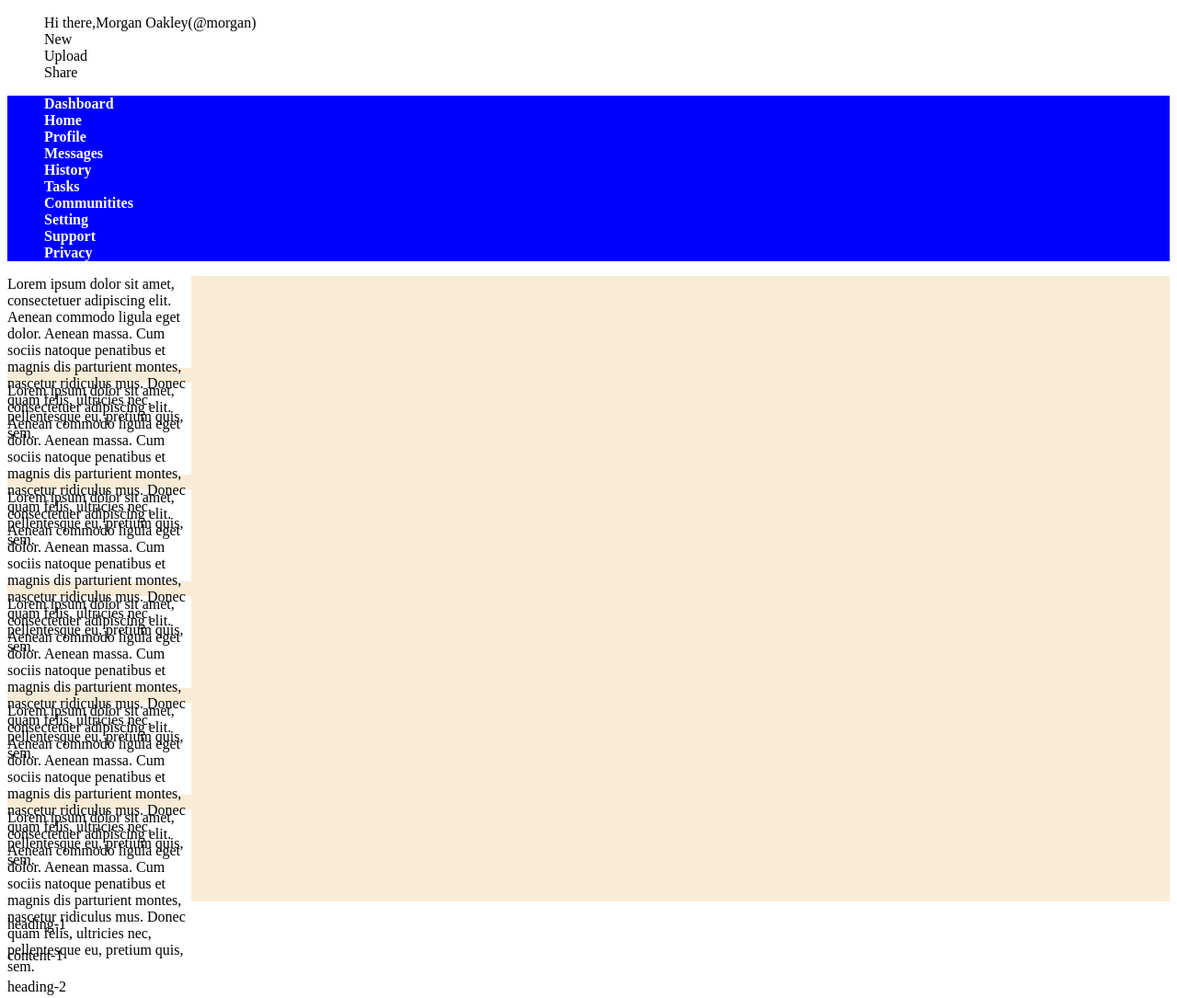
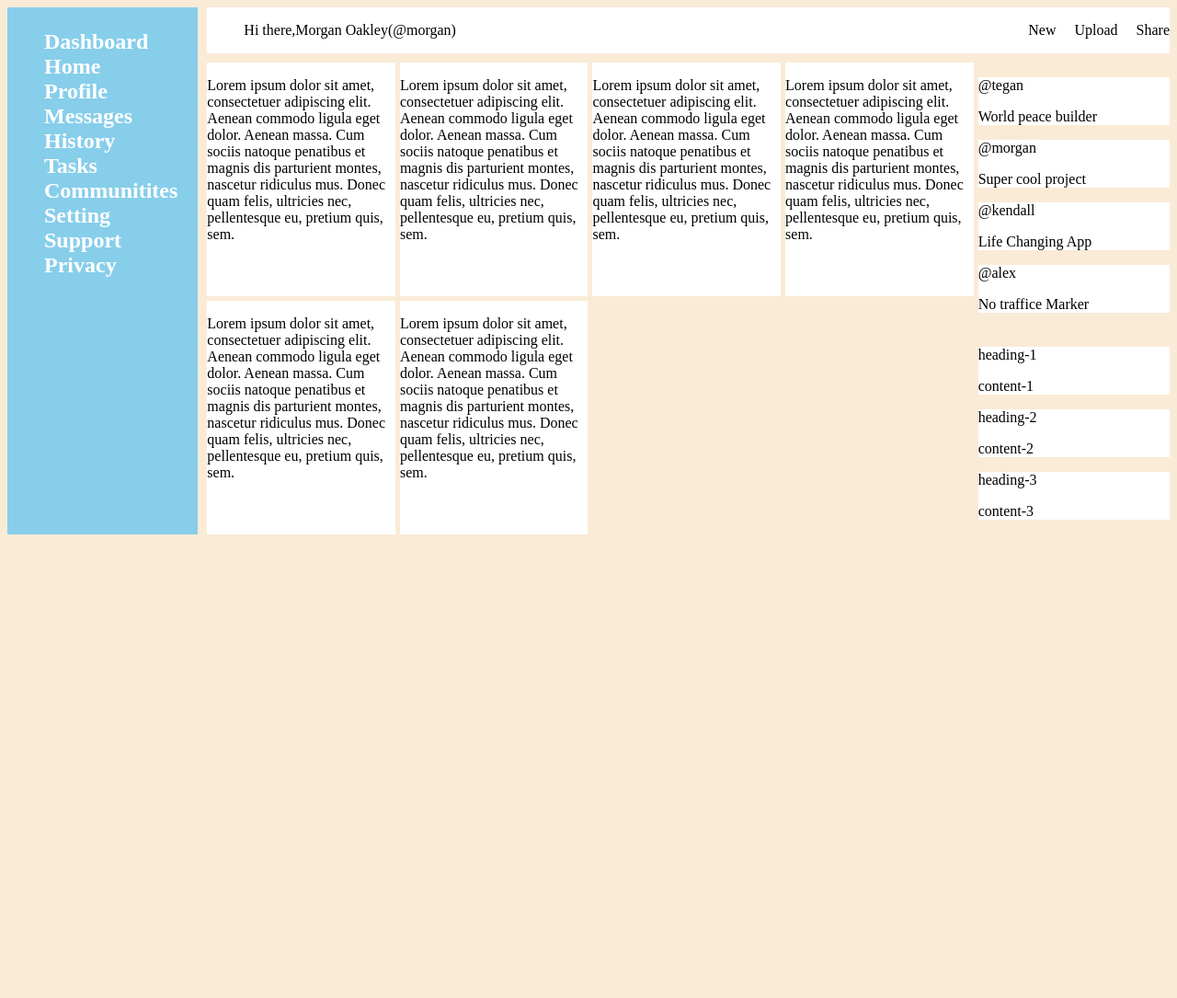
Before and after one commit to zhenhongswell/Project-Admin-Dashboard, a plain HTML site: page index.html in a window 1280 px wide. Shown: the top 1085 px of the page at 92% size. After the commit the page ends 800 px from the top, so only its background shows below. Drawn offline with Linux system fonts and the light colour scheme.

Commit message:
finish basic layout with css and html

```diff
--- a/index.css
+++ b/index.css
@@ -1,19 +1,73 @@
+body{
+    display: grid;
+    grid-template-columns: 1fr 4fr 1fr;
+    /* grid-template-rows: repeat(4,1fr); */
+    background-color: antiquewhite;
+    gap: 10px;
+}
+
+.nav{
+    list-style: none;
+    grid-column: 2/4;
+    background-color: white;
+
+}
+
 .sidebar{
-    background-color: blue;
+    grid-column: 1/2;
+    grid-row: 1/3;
+    background-color: skyblue;
     color: white;
     font-weight: bolder;
+    font-size: 1.5rem;
+}
+
+.content-container{
+    grid-column:2/4;
+    display: grid;
+    grid-template-columns: 4fr 1fr;
+    gap: 5px;
 }
 
 .project-container{
-    background-color: antiquewhite;
+    grid-column: 1/2;
+    grid-row: 1/3;
+    display: grid;
+    grid-template-columns: repeat(auto-fit,minmax(200px,1fr));
+    gap: 5px;
+}
+
+.annnoucement-container{
+    grid-row: 2/3;
+    grid-column: 2/3;
+}
+
+.trending-container{
+    grid-column: 2/3;
 }
 
 .project{
-    height: 100px;
-    width:200px;
+    /* height: 100px; */
+    /* width:200px; */
+    background-color: white;
+}
+
+.annnoucement{
     background-color: white;
 }
 
 .sidebar > ul{
     list-style: none;
+
 }
+.nav > ul{
+    list-style: none;
+    display: grid;
+    gap: 20px;
+    grid-template-columns: 1fr;
+    grid-auto-flow: column;
+}
+
+.trending{
+    background-color: white;
+}
--- a/index.html
+++ b/index.html
@@ -7,12 +7,13 @@
     <link rel="stylesheet" href="./index.css">
 </head>
 <body>
+
     <div class="nav">
         <ul>
-            <div>Hi there,Morgan Oakley(@morgan)</div>
-            <div>New</div>
-            <div>Upload</div>
-            <div>Share</div>
+            <li>Hi there,Morgan Oakley(@morgan)</li>
+            <li>New</li>
+            <li>Upload</li>
+            <li>Share</li>
         </ul>
     </div>
 
@@ -30,6 +31,7 @@
             <li>Privacy</li>
         </ul>
     </div>
+    <div class="content-container">
         <div class="project-container">
             <div class="project"><p>Lorem ipsum dolor sit amet, consectetuer adipiscing elit. Aenean commodo ligula eget dolor. Aenean massa. Cum sociis natoque penatibus et magnis dis parturient montes, nascetur ridiculus mus. Donec quam felis, ultricies nec, pellentesque eu, pretium quis, sem.</p></div>
             <div class="project"><p>Lorem ipsum dolor sit amet, consectetuer adipiscing elit. Aenean commodo ligula eget dolor. Aenean massa. Cum sociis natoque penatibus et magnis dis parturient montes, nascetur ridiculus mus. Donec quam felis, ultricies nec, pellentesque eu, pretium quis, sem.</p></div>
@@ -72,5 +74,7 @@
                 <p>No traffice Marker</p>
             </div>
         </div>
+    </div>
+
 </body>
 </html>
```
Lines whose indentation alone changed are shown as unchanged.
